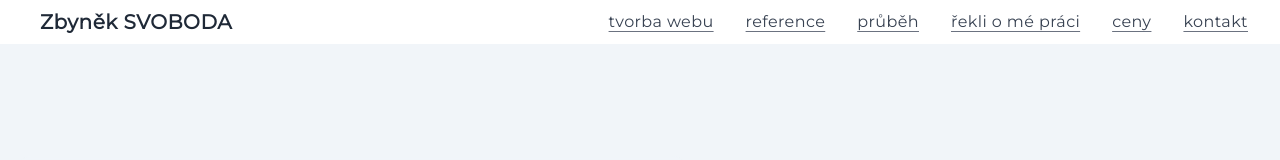
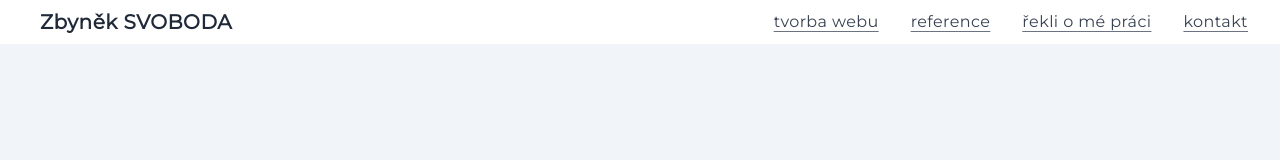
Before and after one commit to wentura/zbyneksvoboda, a Next.js app: page / in a window 1280 px wide. Shown: the top 160 px of the page. Built offline with nearby package versions, Linux system fonts and the light colour scheme; a web font is replaced by a local one.

Commit message:
skryti ceniku...

```diff
--- a/components/Navigation.js
+++ b/components/Navigation.js
@@ -10,7 +10,7 @@ export default function Navbar() {
   }
 
   return (
-    <div className="navbar w-full sticky top-0 bg-white">
+    <div className="sticky top-0 w-full bg-white navbar">
       <div className="px-4 py-2 mx-auto sm:max-w-xl md:max-w-full lg:max-w-screen-xl md:px-24 lg:px-8">
         <div className="relative flex items-center justify-between">
           <Link
@@ -23,7 +23,7 @@ export default function Navbar() {
               Zbyněk SVOBODA
             </span>
           </Link>
-          <ul className="lg:flex items-center hidden space-x-8 underline underline-offset-4 decoration-gray-500">
+          <ul className="items-center hidden space-x-8 underline lg:flex underline-offset-4 decoration-gray-500">
             <li>
               <Link
                 href="/#s_cim_vam_pomohu"
@@ -46,7 +46,7 @@ export default function Navbar() {
               </Link>
             </li>
 
-            <li>
+            {/* <li>
               <Link
                 href="/#jak_pracuji"
                 aria-label="Spolupráce"
@@ -55,7 +55,7 @@ export default function Navbar() {
               >
                 průběh
               </Link>
-            </li>
+            </li> */}
 
             <li>
               <Link
@@ -68,7 +68,7 @@ export default function Navbar() {
               </Link>
             </li>
 
-            <li>
+            {/* <li>
               <Link
                 href="/#cenik"
                 aria-label="Ceník"
@@ -77,7 +77,7 @@ export default function Navbar() {
               >
                 ceny
               </Link>
-            </li>
+            </li> */}
 
             <li>
               <Link
@@ -93,7 +93,7 @@ export default function Navbar() {
           <div className="lg:hidden">
             <button
               type="button"
-              className="p-4 -mr-1 transition duration-200 rounded focus:outline-none focus:shadow-outline hover:bg-deep-purple-50 focus:bg-deep-purple-50 z-50 bg-white"
+              className="z-50 p-4 -mr-1 transition duration-200 bg-white rounded focus:outline-none focus:shadow-outline hover:bg-deep-purple-50 focus:bg-deep-purple-50"
               onClick={toggleMenu}
             >
               <svg className="w-5 text-gray-600" viewBox="0 0 24 24">
@@ -135,7 +135,7 @@ export default function Navbar() {
                     </button>
                   </div>
                 </div>
-                <nav className="text-center pb-8">
+                <nav className="pb-8 text-center">
                   <ul className="space-y-4">
                     <Link
                       href="/"
--- a/pages/index.js
+++ b/pages/index.js
@@ -31,9 +31,9 @@ export default function Home() {
       <Services />
       <ShortReference />
       <Logos />
-      <How />
+      {/* <How /> */}
       <References />
-      <Price />
+      {/* <Price /> */}
       {/* <Contact /> */}
       <About id="about_me" />
     </main>
```
